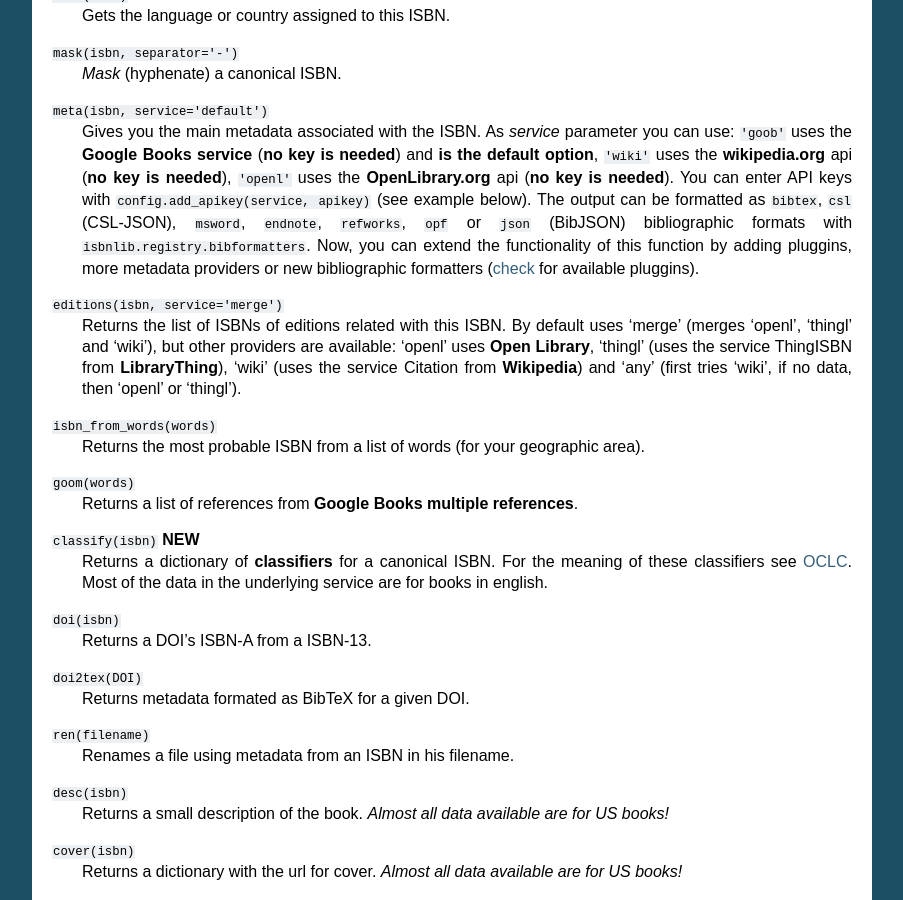
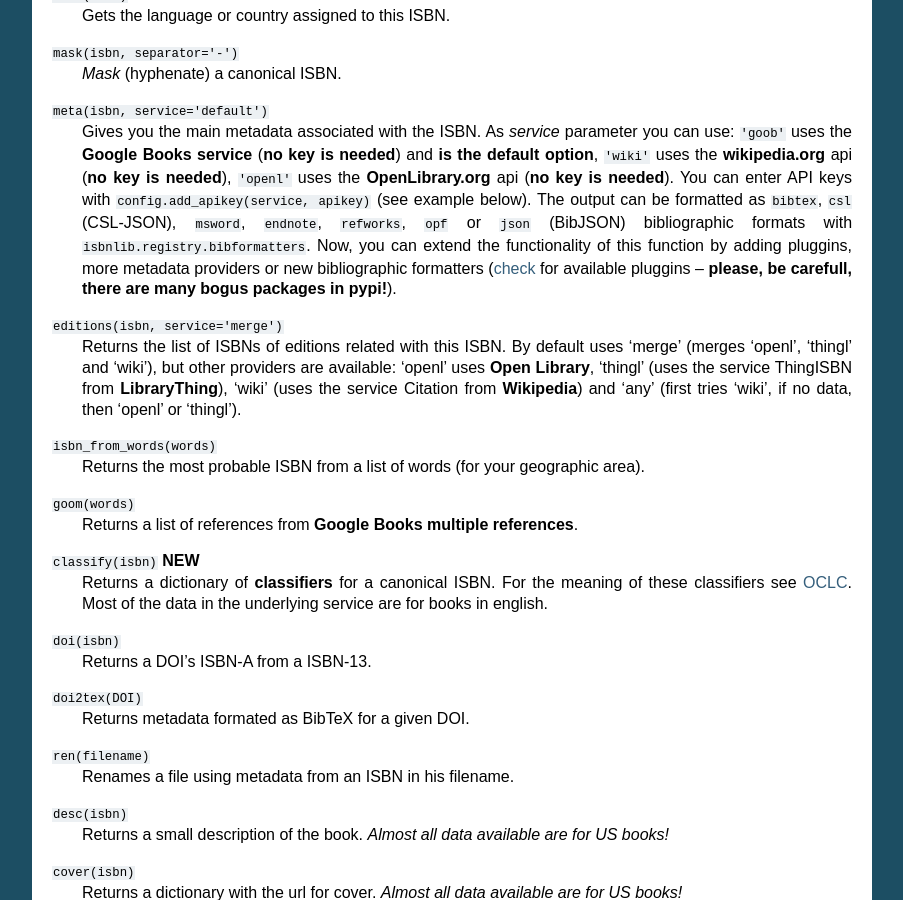
Before and after one commit to rysto3/isbnlib, a Sphinx documentation site: the page built from docs/devs.rst, in a window 1280 px wide and 900 px high, scrolled down 1251 px. Shown: the whole window, without its empty margins (198-1101 px from the left). Built offline with Sphinx 7.4.7, drawn with Linux system fonts in a browser that asks for light colours; some of the changed text lies outside the part shown.

Commit message:
add warning

```diff
--- a/README.rst
+++ b/README.rst
@@ -137,7 +137,8 @@ Main Functions
     The output can be formatted as ``bibtex``, ``csl`` (CSL-JSON), ``msword``, ``endnote``, ``refworks``,
     ``opf`` or ``json`` (BibJSON) bibliographic formats with ``registry.bibformatters``.
     Now, you can extend the functionality of this function by adding pluggins, more metadata
-    providers or new bibliographic formatters (check_ for available pluggins).
+    providers or new bibliographic formatters (check_ for available pluggins
+    -- **please, be carefull, there are many bogus packages in pypi!**).
 
 ``editions(isbn, service='merge')``
     Returns the list of ISBNs of editions related with this ISBN. By default
@@ -293,7 +294,7 @@ Plugins
 You can extend the functionality of the library by adding plugins (for now, just
 new metadata providers or new bibliographic formatters).
 
-For available plugins check_ here.
+For available plugins check_ here (**please, be carefull, there are many bogus packages in pypi!**).
 
 After install, your plugin will blend transparently in ``isbnlib`` (you will have more options in ``meta`` and ``bibformatters``).
 
--- a/docs/devs.rst
+++ b/docs/devs.rst
@@ -81,7 +81,8 @@ In the namespace ``isbnlib`` you have access to the core methods:
     The output can be formatted as ``bibtex``, ``csl`` (CSL-JSON), ``msword``, ``endnote``, ``refworks``,
     ``opf`` or ``json`` (BibJSON) bibliographic formats with ``isbnlib.registry.bibformatters``.
     Now, you can extend the functionality of this function by adding pluggins, more metadata
-    providers or new bibliographic formatters (check_ for available pluggins).
+    providers or new bibliographic formatters (check_ for available pluggins
+    -- **please, be carefull, there are many bogus packages in pypi!**).
 
 ``editions(isbn, service='merge')``
     Returns the list of ISBNs of editions related with this ISBN. By default
@@ -211,7 +212,7 @@ After install, your pluggin will blend transparently in ``isbnlib``.
 
 Remember that plugins **must** support python 2.7 and python 3.5+ (see python-future.org_).
 
-For available pluggins check_ here.
+For available pluggins check_ here (**please, be carefull, there are many bogus packages in pypi!**).
 
 
 
```
